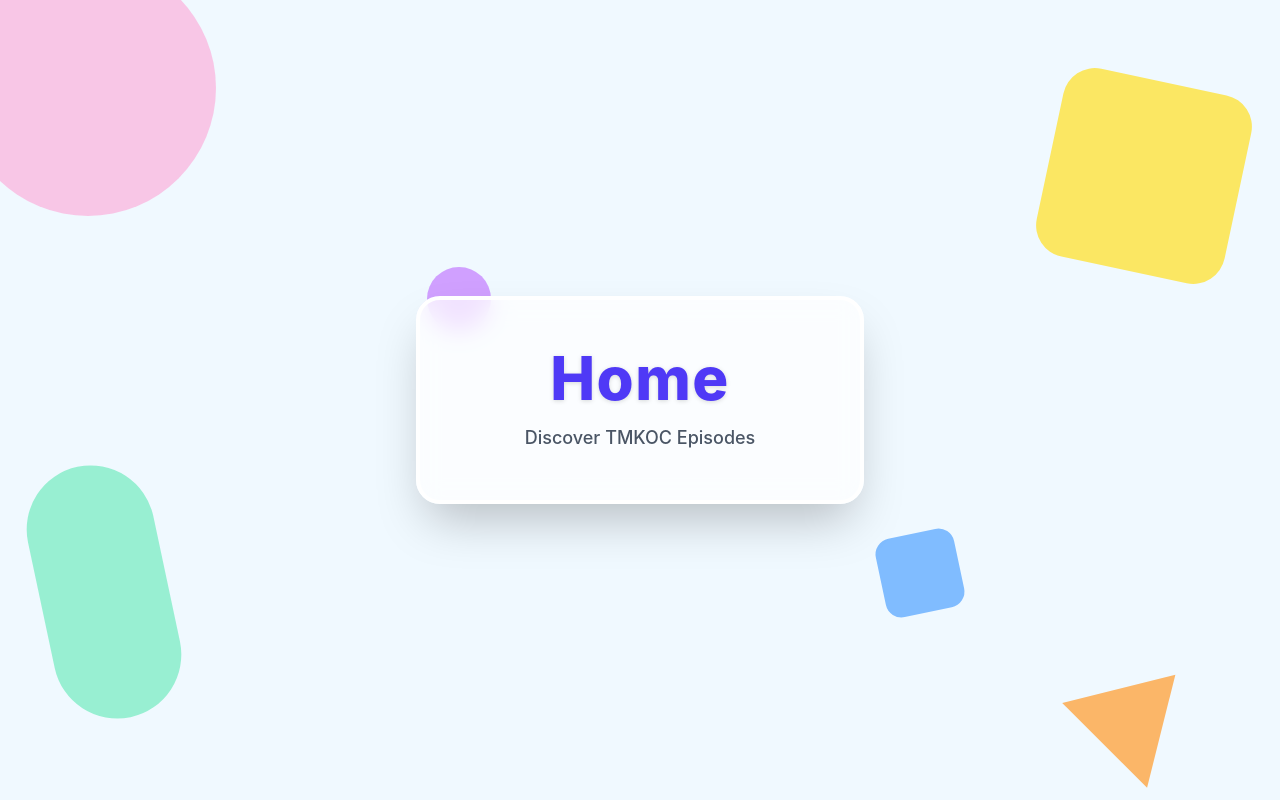
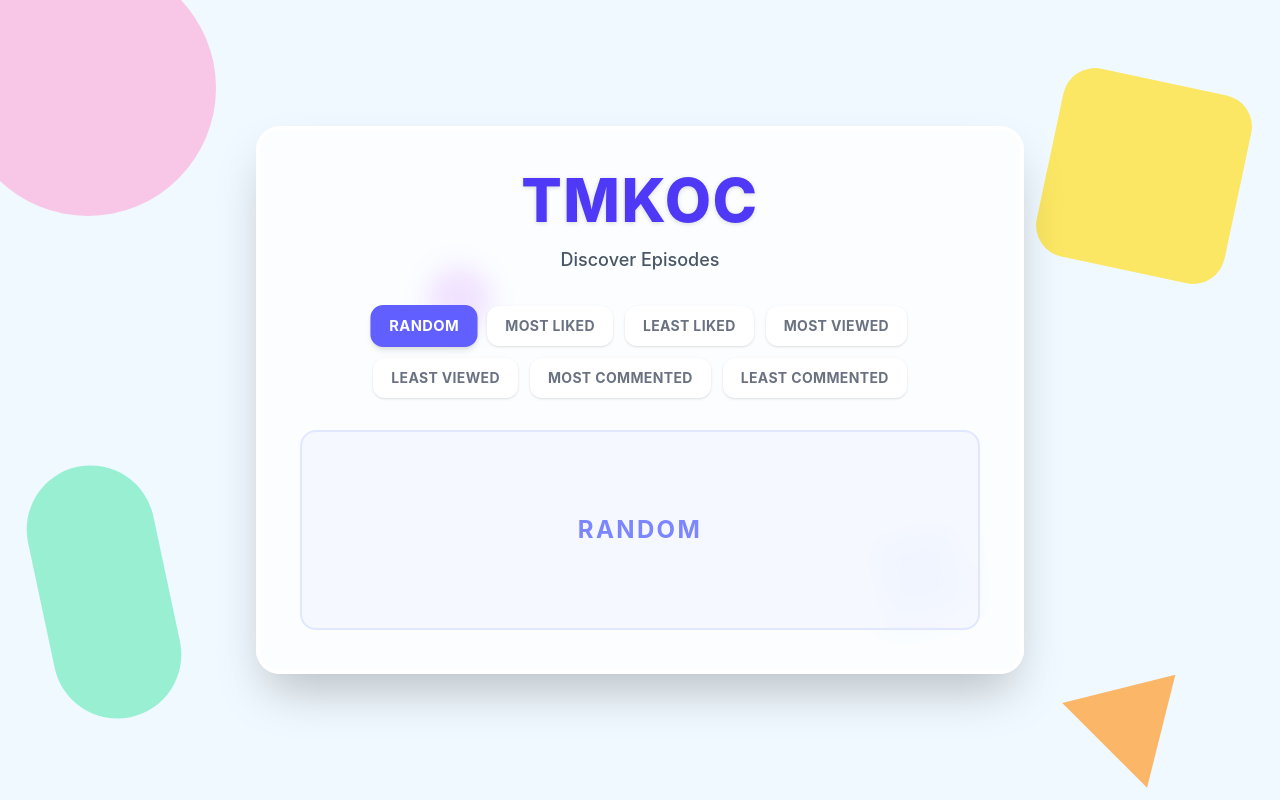
Before and after one commit to xlostincode/tmkoc-picker, a React (Vite) app in the folder src/client/: page / in a window 1280 px wide. Built offline with nearby package versions, Linux system fonts and the light colour scheme.

Commit message:
API + Basic UI

```diff
--- a/package.json
+++ b/package.json
@@ -18,6 +18,7 @@
   "license": "ISC",
   "packageManager": "pnpm@10.26.1",
   "dependencies": {
+    "@fastify/cors": "^11.2.0",
     "@fastify/static": "^9.0.0",
     "axios": "^1.13.6",
     "better-sqlite3": "^12.6.2",
--- a/src/client/package.json
+++ b/src/client/package.json
@@ -11,8 +11,10 @@
   },
   "dependencies": {
     "@tailwindcss/vite": "^4.2.2",
+    "@tanstack/react-query": "^5.96.2",
     "@tanstack/react-router": "^1.168.7",
     "@tanstack/react-router-devtools": "^1.166.11",
+    "ky": "^1.14.3",
     "react": "^19.2.4",
     "react-dom": "^19.2.4",
     "tailwindcss": "^4.2.2"
--- a/src/client/src/App.tsx
+++ b/src/client/src/App.tsx
@@ -1,8 +1,15 @@
 import { RouterProvider } from "@tanstack/react-router"
+import { QueryClient, QueryClientProvider } from "@tanstack/react-query"
 import { router } from "./router"
 
+const queryClient = new QueryClient()
+
 function App() {
-  return <RouterProvider router={router} />
+  return (
+    <QueryClientProvider client={queryClient}>
+      <RouterProvider router={router} />
+    </QueryClientProvider>
+  )
 }
 
 export default App
--- /dev/null
+++ b/src/client/src/api/client.ts
@@ -0,0 +1,10 @@
+import ky from 'ky';
+
+const api = ky.create({
+    prefixUrl: import.meta.env.VITE_API_URL,
+    headers: {
+        'Content-Type': 'application/json',
+    },
+});
+
+export default api;
--- /dev/null
+++ b/src/client/src/api/const.ts
@@ -0,0 +1,15 @@
+const ENDPOINTS = {
+    SHOW_TMKOC: 'shows/taarak-mehta-ka-ooltah-chashmah',
+}
+
+const MODES = {
+    RANDOM: 'random',
+    MOST_LIKED: 'most_liked',
+    LEAST_LIKED: 'least_liked',
+    MOST_VIEWED: 'most_viewed',
+    LEAST_VIEWED: 'least_viewed',
+    MOST_COMMENTED: 'most_commented',
+    LEAST_COMMENTED: 'least_commented',
+}
+
+export { ENDPOINTS, MODES }
--- /dev/null
+++ b/src/client/src/api/getRandomEpisode.ts
@@ -0,0 +1,14 @@
+import api from "./client";
+import { ENDPOINTS, MODES } from "./const";
+import type { APIResponse } from "./types";
+
+export const getRandomEpisode = async (fromEp: number, tillEp: number, redirect: boolean) => {
+    return api.get(ENDPOINTS.SHOW_TMKOC, {
+        searchParams: {
+            mode: MODES.RANDOM,
+            fromEpisodeNumber: fromEp,
+            tillEpisodeNumber: tillEp,
+            redirect: redirect,
+        },
+    }).json() as Promise<APIResponse>
+}
--- /dev/null
+++ b/src/client/src/api/types.ts
@@ -0,0 +1,9 @@
+// Partially typed
+export type Episode = {
+    url: string
+}
+
+export type APIResponse = {
+    mode: string,
+    episode: Episode
+}
--- /dev/null
+++ b/src/client/src/mutations/useRandomEpisode.ts
@@ -0,0 +1,15 @@
+import { useMutation } from '@tanstack/react-query';
+import { getRandomEpisode } from '../api/getRandomEpisode';
+
+type RandomEpisodeParams = {
+    fromEp: number;
+    tillEp: number;
+    redirect: boolean;
+};
+
+export const useRandomEpisode = () => {
+    return useMutation({
+        mutationFn: async ({ fromEp, tillEp, redirect }: RandomEpisodeParams) =>
+            getRandomEpisode(fromEp, tillEp, redirect),
+    });
+};
--- a/src/client/src/pages/Home/Home.tsx
+++ b/src/client/src/pages/Home/Home.tsx
@@ -1,34 +1,51 @@
+import { useState } from "react"
+import { MODES } from "../../api/const"
+
 export default function Home() {
+    const [activeTab, setActiveTab] = useState(MODES.RANDOM)
+
     return (
         <div className="relative min-h-screen bg-sky-50 overflow-hidden flex flex-col items-center justify-center p-4">
             {/* Playful Background Shapes */}
-            {/* Big pink circle */}
             <div className="absolute -top-10 -left-10 w-64 h-64 bg-pink-300 rounded-full opacity-60"></div>
-
-            {/* Yellow rounded square */}
             <div className="absolute top-20 right-10 w-48 h-48 bg-yellow-300 rounded-[2rem] rotate-12 opacity-70"></div>
-
-            {/* Green pill shape */}
             <div className="absolute bottom-20 left-10 w-32 h-64 bg-emerald-300 rounded-full -rotate-12 opacity-60"></div>
-
-            {/* Orange triangle */}
             <div className="absolute bottom-10 right-20 w-0 h-0 border-l-[60px] border-l-transparent border-r-[60px] border-r-transparent border-b-[100px] border-b-orange-400 rotate-45 opacity-60"></div>
-
-            {/* Small purple circle */}
             <div className="absolute top-1/3 left-1/3 w-16 h-16 bg-purple-400 rounded-full opacity-70"></div>
-
-            {/* Small blue square */}
             <div className="absolute top-2/3 right-1/4 w-20 h-20 bg-blue-400 rounded-2xl -rotate-12 opacity-70"></div>
 
             {/* Main Content Container */}
-            <div className="relative z-10 bg-white/70 backdrop-blur-md p-12 rounded-3xl shadow-2xl border-4 border-white text-center max-w-md w-full">
+            <div className="relative z-10 bg-white/70 backdrop-blur-md p-10 rounded-3xl shadow-2xl border-4 border-white text-center max-w-3xl w-full">
                 <h1 className="text-5xl md:text-6xl font-extrabold text-indigo-600 drop-shadow-sm mb-4 tracking-wide">
-                    Home
+                    TMKOC
                 </h1>
-                <p className="text-gray-600 font-medium text-lg">
-                    Discover TMKOC Episodes
+                <p className="text-gray-600 font-medium text-lg mb-8">
+                    Discover Episodes
                 </p>
+
+                {/* Tabs Wrapper */}
+                <div className="flex flex-wrap items-center justify-center gap-3 mb-8">
+                    {Object.values(MODES).map((mode) => (
+                        <button
+                            key={mode}
+                            onClick={() => setActiveTab(mode)}
+                            className={`px-4 py-2 rounded-xl font-bold text-sm tracking-wide transition-all duration-200 border-2 ${activeTab === mode
+                                ? 'bg-indigo-500 border-indigo-500 text-white shadow-md scale-105'
+                                : 'bg-white border-white text-gray-500 hover:text-indigo-500 hover:border-indigo-200 hover:bg-indigo-50 shadow-sm'
+                                }`}
+                        >
+                            {mode.replace('_', ' ').toUpperCase()}
+                        </button>
+                    ))}
+                </div>
+
+                {/* Content Area */}
+                <div className="bg-indigo-50/50 backdrop-blur-sm rounded-2xl p-8 border-2 border-indigo-100 min-h-[200px] flex items-center justify-center">
+                    <p className="text-2xl font-bold text-indigo-400 uppercase tracking-widest">
+                        {activeTab.replace('_', ' ')}
+                    </p>
+                </div>
             </div>
-        </div>
+        </div >
     )
 }
--- a/src/server/index.ts
+++ b/src/server/index.ts
@@ -3,9 +3,14 @@ import fastifyStatic from '@fastify/static'
 import path from 'path'
 import { db } from '../db/db.js'
 import api from './routes/api/index.js'
+import cors from '@fastify/cors'
 
 const app = Fastify({
     logger: true
+})
+
+app.register(cors, {
+    origin: '*',
 })
 
 const root = path.resolve()
```
Also changed, not shown: 1 other file (tests, documents, lock files or other folders).
